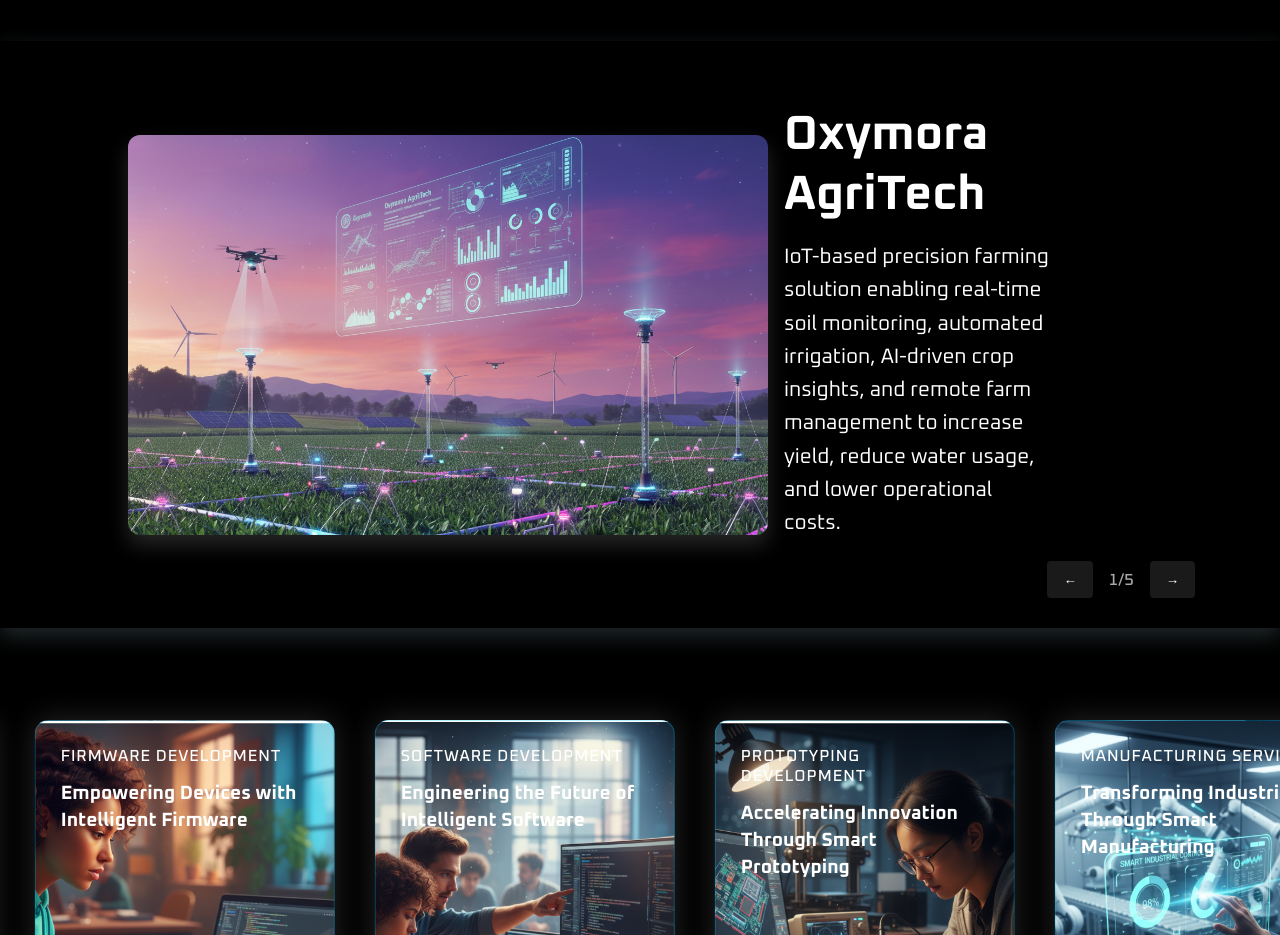
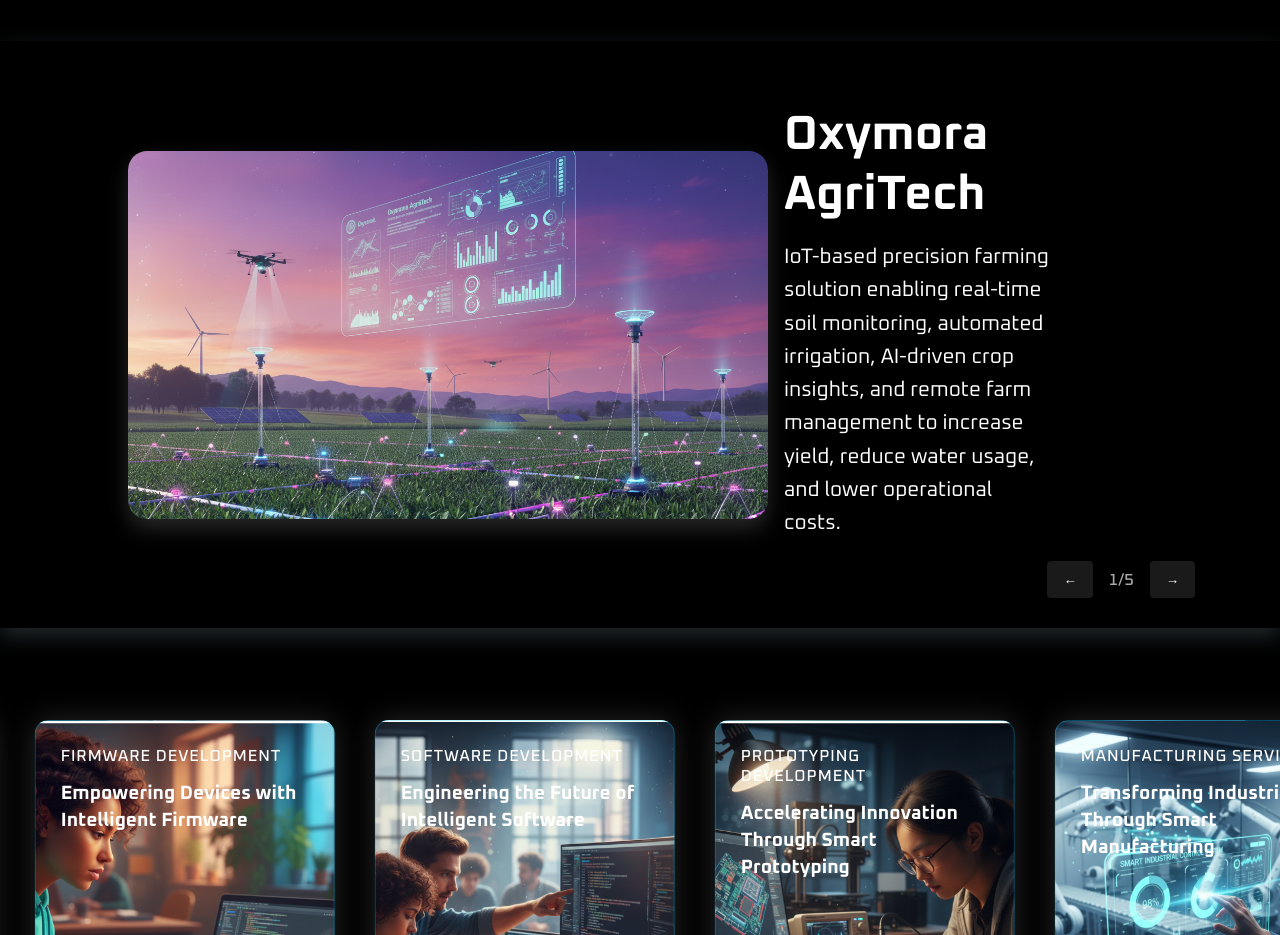
Before and after one commit to shivgurjarotpl-a11y/office, a React (Vite) app: page /home in a window 1280 px wide. Shown: the part 860-1795 px from the top of the page. Built offline with nearby package versions, Linux system fonts and the light colour scheme; grey boxes are pictures that could not be loaded.

Commit message:
update the css

```diff
--- a/src/css/HighvisionProjectSlider.css
+++ b/src/css/HighvisionProjectSlider.css
@@ -69,8 +69,8 @@
 
 .highvision-project-image img {
   width: 40rem;
-  height: 25rem;
-  border-radius: 12px;
+  height: 23rem;
+  border-radius: 1.2rem;
   object-fit: cover;
   box-shadow: 0 10px 20px rgba(255, 255, 255, 0.15);
   transition: transform 0.4s ease;
```
